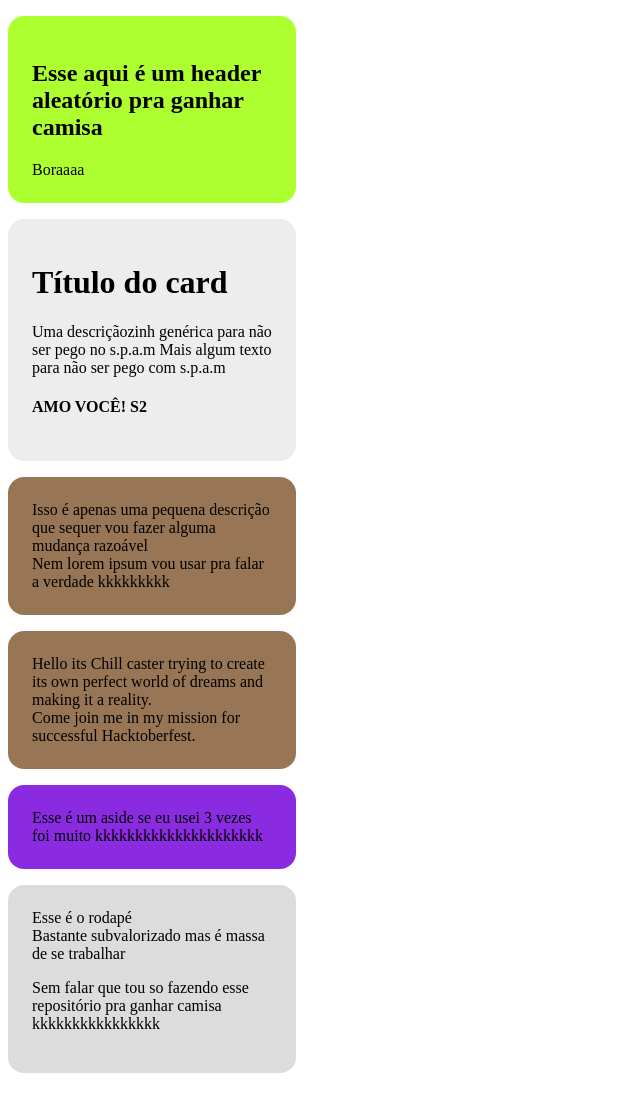
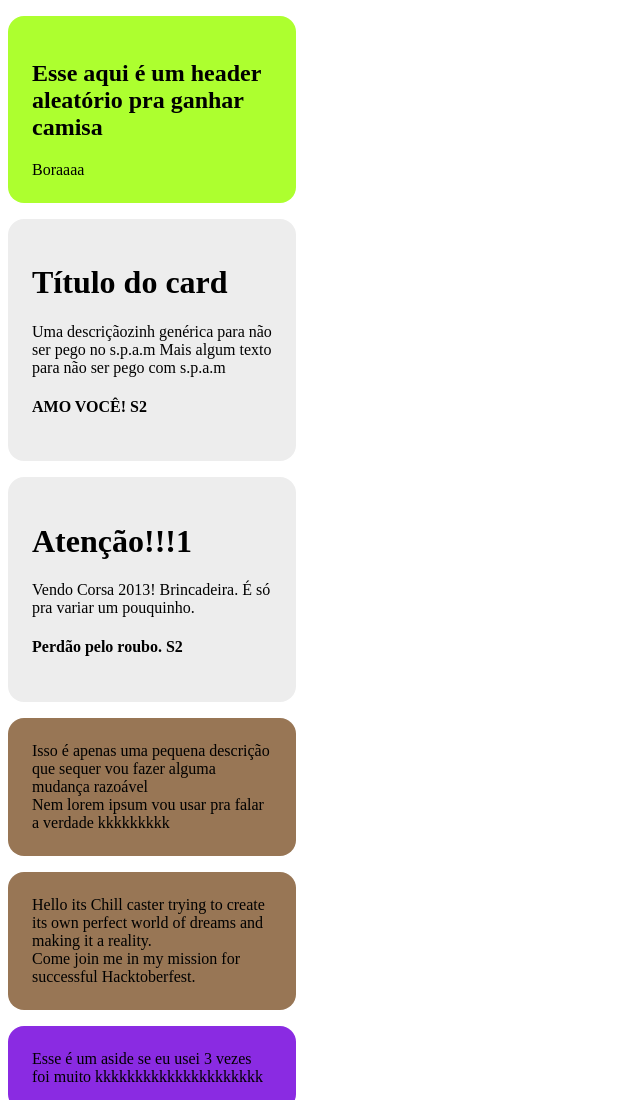
Before and after one commit to LucianFigueiredo/hf-site, a plain HTML site: page index.html in a window 1280 px wide. Shown: the top 1100 px of the page, without its empty margins (0-640 px from the left). Drawn offline with Linux system fonts and the light colour scheme.

Commit message:
Update index.html

```diff
--- a/index.html
+++ b/index.html
@@ -18,6 +18,14 @@
                 <span>Uma descriçãozinh genérica para não ser pego no s.p.a.m</span>
                 <span>Mais algum texto para não ser pego com s.p.a.m</span>
                 <h4>AMO VOCÊ!
+                    <b>S2</b>
+                </h4>
+            </div>
+            <div class="card1">
+                <h1>Atenção!!!1</h1>
+                <span>Vendo Corsa 2013!</span>
+                <span>Brincadeira. É só pra variar um pouquinho.</span>
+                <h4>Perdão pelo roubo.
                     <b>S2</b>
                 </h4>
             </div>
```
